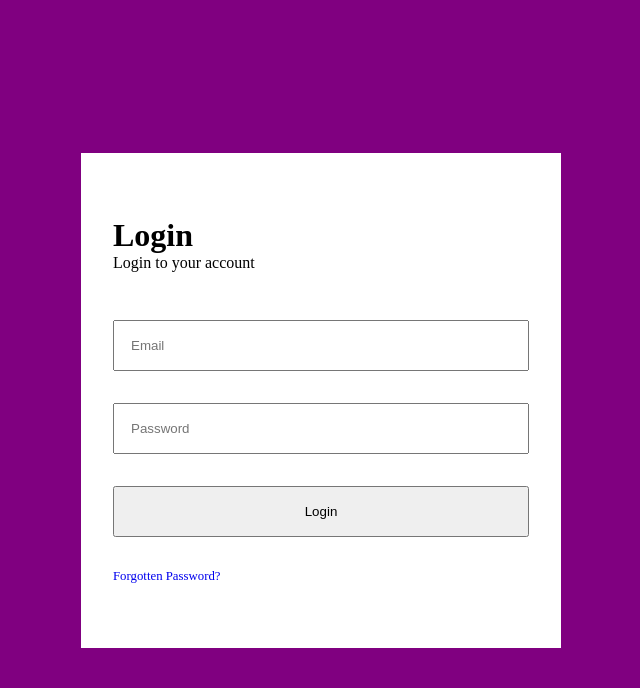
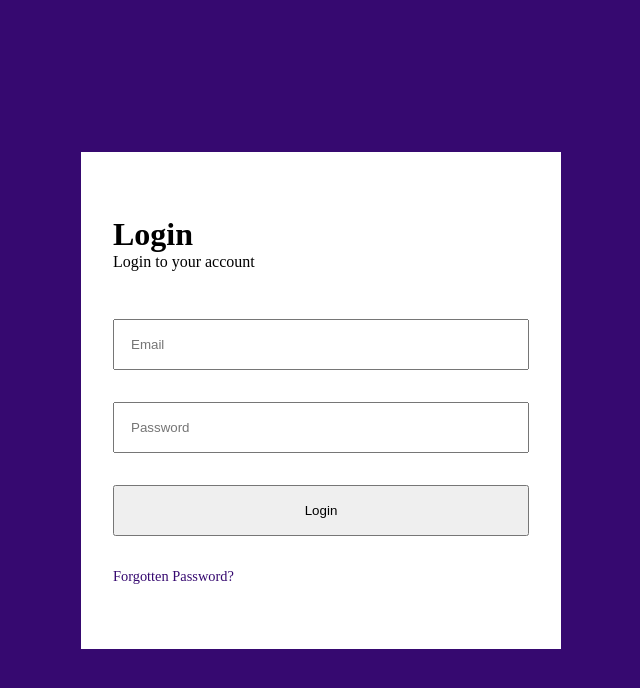
Before and after one commit to alli-Codes/login-page, a Svelte app: page / in a window 1280 px wide. Shown: the top 688 px of the page, without its empty margins (319-959 px from the left). Built offline with nearby package versions, Linux system fonts and the light colour scheme.

Commit message:
creating a color variable

```diff
--- a/src/app.css
+++ b/src/app.css
@@ -5,7 +5,7 @@
 }
 
 .container {
-  background-color: purple;
+  background-color: #360970;
   height: 100vh;
   width: 100%;
   display: flex;
@@ -32,7 +32,8 @@
   padding: 1rem;
 }
 .container .wrapper form a {
-  font-size: 0.8rem;
+  color: #360970;
+  font-size: 0.9rem;
   text-decoration: none;
 }
 
--- a/src/input.scss
+++ b/src/input.scss
@@ -1,3 +1,5 @@
+$primary-color: #360970;
+
 *{
     padding: 0;
     margin: 0;
@@ -5,7 +7,7 @@
 }
 
 .container{
-    background-color: purple;
+    background-color: $primary-color;
     height: 100vh;
     width: 100%;
     display: flex;
@@ -33,7 +35,8 @@
                 padding: 1rem;
             }
             a{
-                font-size: .8rem;
+                color: $primary-color;
+                font-size: .9rem;
                 text-decoration: none;
             }
         }
```
Also changed, not shown: 1 other file (tests, documents, lock files or other folders).
